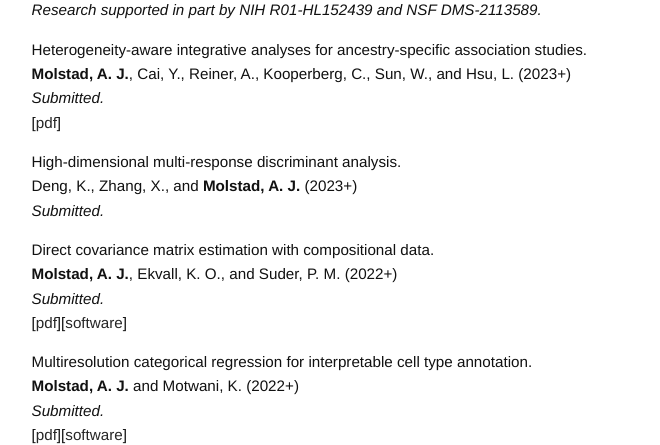
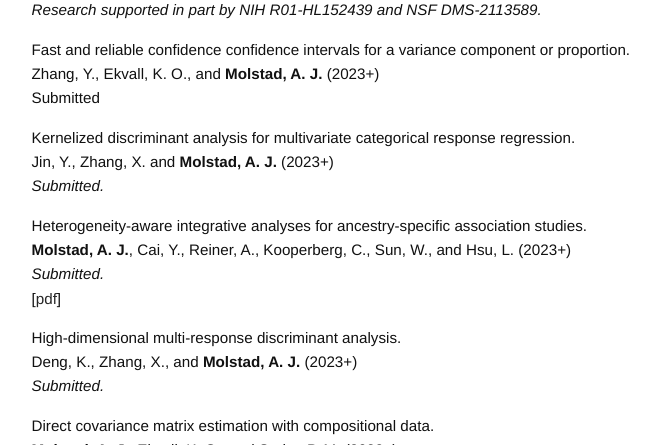
Before and after one commit to ajmolstad/ajmolstad.github.io, a Jekyll site: the page built from research.md, in a window 1280 px wide and 900 px high, cut to the strip 455-900 px from the top of the window. Shown: the whole strip, without its empty margins (276-936 px from the left). Built offline with Jekyll 4.4.1, drawn with Linux system fonts in a browser that asks for light colours.

Commit message:
Update research.md

```diff
--- a/research.md
+++ b/research.md
@@ -12,11 +12,13 @@ permalink: /research/
 Gelis-Cadena, K. and **Molstad, A. J.** (2022+) <br>
 *Submitted.* <br>
 [[pdf](https://arxiv.org/abs/2108.02143)][[software](https://github.com/ajmolstad/IntegrativeCox)]<br> -->
+Fast and reliable confidence confidence intervals for a variance component or proportion. <br>
+Zhang, Y., Ekvall, K. O., and **Molstad, A. J.** (2023+) <br>
+Submitted <br>
 
-
-<!-- Kernelized discriminant analysis for model-based multivariate categorical response regression. <br>
+Kernelized discriminant analysis for multivariate categorical response regression. <br>
 Jin, Y., Zhang, X. and **Molstad, A. J.** (2023+) <br>
-*Submitted.* <br> -->
+*Submitted.* <br>
 
 Heterogeneity-aware integrative analyses for ancestry-specific association studies. <br>
 **Molstad, A. J.**, Cai, Y., Reiner, A., Kooperberg, C., Sun, W., and Hsu, L. (2023+) <br>
```
